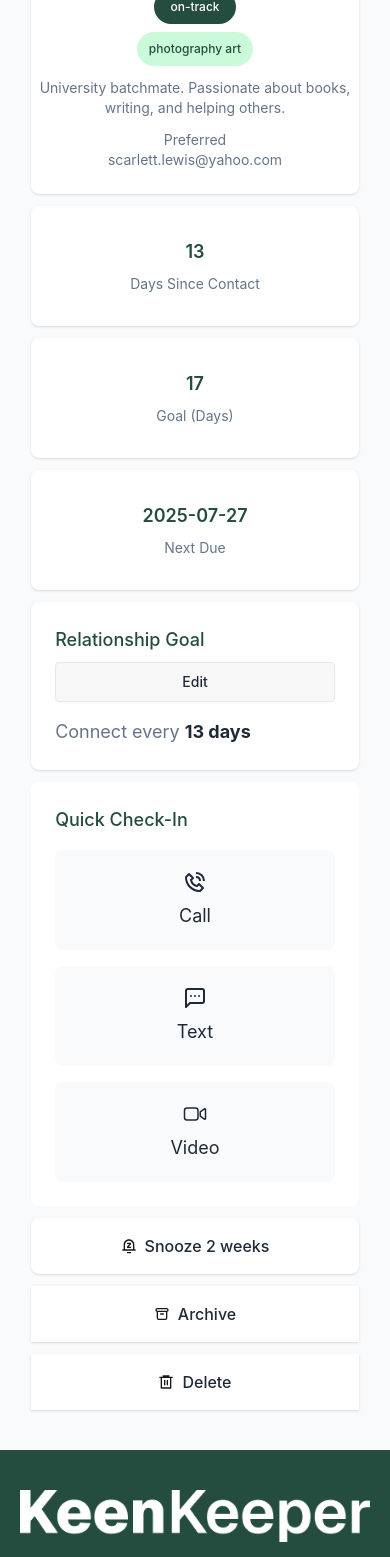
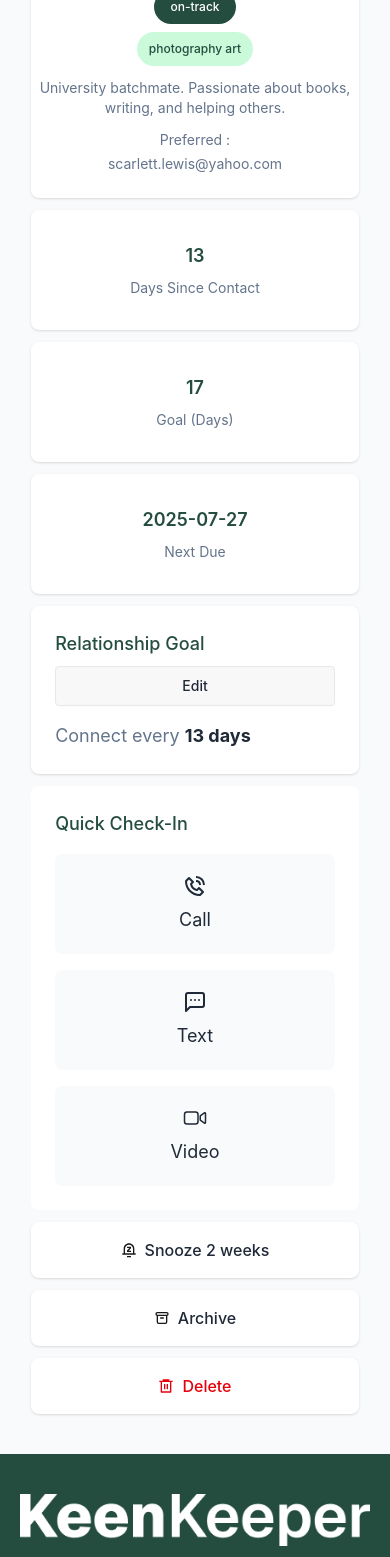
Before and after one commit to tfshorifulislam/keen-keeper, a React (Vite) app: page /Home/1 in a window 390 px wide. Shown: the part 420-1977 px from the top of the page. Built offline with nearby package versions, Linux system fonts and the light colour scheme.

Commit message:
friend details page some css update

```diff
--- a/src/pages/FriendDetails/FriendDetailsLayout/FriendDetailsLayout.jsx
+++ b/src/pages/FriendDetails/FriendDetailsLayout/FriendDetailsLayout.jsx
@@ -43,8 +43,8 @@ const FriendDetailsLayout = ({ expectedFriendDetails }) => {
                         {bio}
                     </p>
                     <div
-                    className='text-[#64748B] text-sm text-center wrap-anywhere flex flex-col lg:flex-row justify-center items-center'>
-                        <span>Preferred</span>
+                    className='text-[#64748B] text-sm text-center wrap-anywhere flex flex-col lg:flex-row justify-center items-center gap-1'>
+                        <span>Preferred :</span>
                         <p>
                             {email}
                         </p>
@@ -85,16 +85,17 @@ const FriendDetailsLayout = ({ expectedFriendDetails }) => {
                     <div className='flex justify-start'>
                         <p className='font-medium text-lg text-[#244D3F]'>Quick Check-In</p>
                     </div>
-                    <div className='grid grid-cols-1 md:grid-cols-3 gap-4'>
-                        <div className='text-lg flex justify-center items-center flex-col text-[#1F2937] p-5 md:p-10 space-y-2 bg-[#F8FAFC] rounded-lg'>
+                    <div className='grid grid-cols-1 md:grid-cols-3 gap-4 '>
+
+                        <div className='text-lg flex justify-center items-center flex-col text-[#1F2937] p-5 md:p-10 space-y-2 bg-[#F8FAFC] rounded-lg cursor-pointer cardAnimate'>
                             <BiPhoneCall className='text-2xl md:text-3xl lg:text-5xl' />
                             <p>Call</p>
                         </div>
-                        <div className='text-lg flex justify-center items-center flex-col text-[#1F2937] p-5 md:p-10 space-y-2 bg-[#F8FAFC] rounded-lg'>
+                        <div className='text-lg flex justify-center items-center flex-col text-[#1F2937] p-5 md:p-10 space-y-2 bg-[#F8FAFC] rounded-lg cursor-pointer cardAnimate'>
                             <LuMessageSquareMore className='text-2xl md:text-3xl lg:text-5xl' />
                             <p>Text</p>
                         </div>
-                        <div className='text-lg flex flex-col justify-center items-center text-[#1F2937] p-5 md:p-10 space-y-2 bg-[#F8FAFC] rounded-lg'>
+                        <div className='text-lg flex flex-col justify-center items-center text-[#1F2937] p-5 md:p-10 space-y-2 bg-[#F8FAFC] rounded-lg cursor-pointer cardAnimate'>
                             <IoVideocamOutline className='text-2xl md:text-3xl lg:text-5xl' />
                             <p>Video</p>
                         </div>
@@ -108,13 +109,13 @@ const FriendDetailsLayout = ({ expectedFriendDetails }) => {
                         Snooze 2 weeks
                     </p>
                 </div>
-                <div className='col-span-2 bg-white flex gap-2 justify-center items-center py-4 shadow-sm'>
+                <div className='col-span-2 bg-white flex gap-2 justify-center items-center py-4 shadow-sm rounded-lg'>
                     <HiOutlineArchive />
                     <p className='font-medium text-[#1F2937]'>Archive</p>
                 </div>
-                <div className='col-span-2 bg-white flex gap-2 justify-center items-center py-4 shadow-sm'>
+                <div className='col-span-2 bg-white flex gap-2 justify-center items-center py-4 shadow-sm text-red-600 rounded-lg'>
                     <RiDeleteBin6Line />
-                    <p className='font-medium text-[#1F2937]'>Delete</p>
+                    <p className='font-medium text-[#1F2937] text-red-600'>Delete</p>
                 </div>
             </div>
         </div>
```
